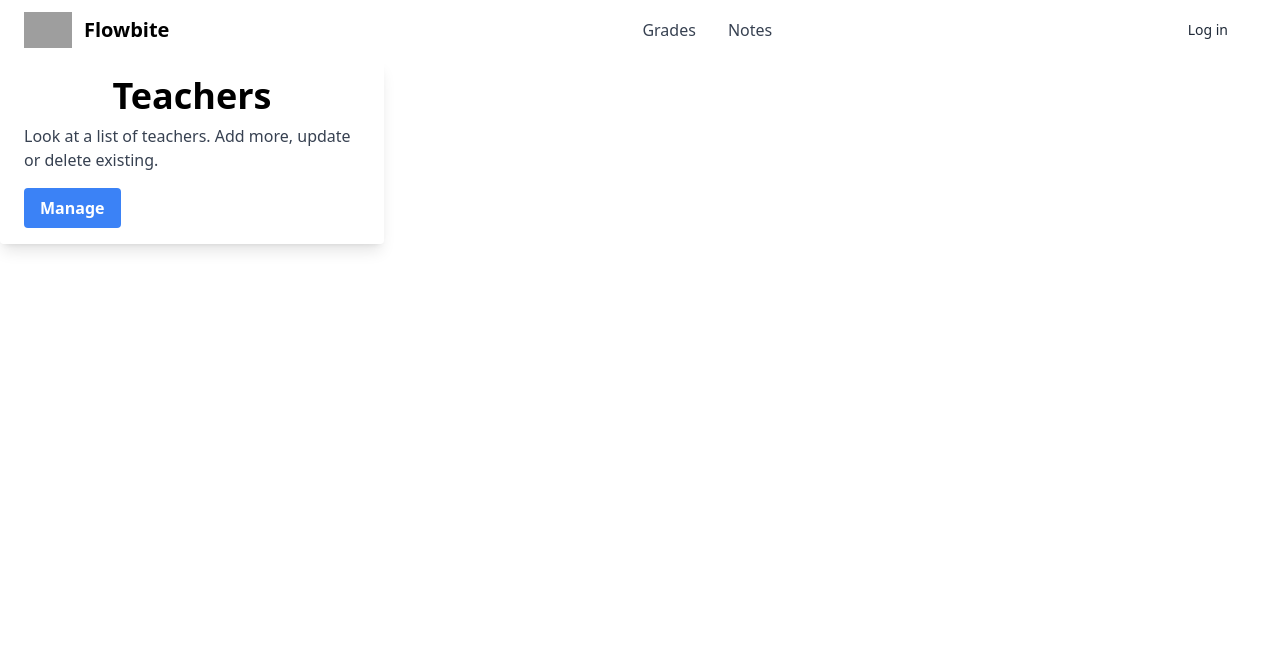
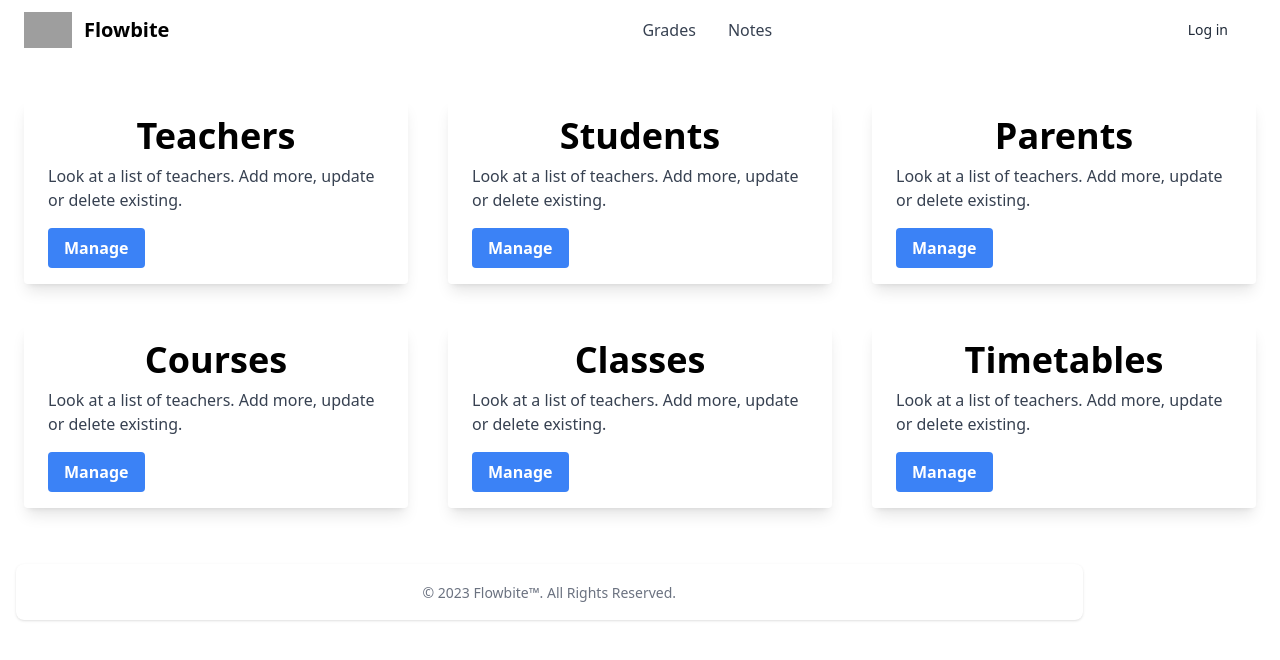
Before and after one commit to JakJaj/Gradebook, a React (Vite) app in the folder frontend/: page / in a window 1280 px wide. Shown: the top 660 px of the page. Built offline with nearby package versions, Linux system fonts and the light colour scheme; grey boxes are pictures that could not be loaded.

Commit message:
add boxes that are created from json array

```diff
--- a/frontend/src/components/pages/admin/Admin.tsx
+++ b/frontend/src/components/pages/admin/Admin.tsx
@@ -2,13 +2,21 @@ import React from "react";
 import TopBar from "../../App/base-components/topbar/TopBar";
 import Footer from "../../App/base-components/footer/Footer";
 import ManagementBox from "./components/ManagementBox";
+import textContent from "./content";
+
 function Admin(){
+
+    const renderListOfBoxes = (text) => {
+        return text.map(item => <ManagementBox title={item.title} description={item.description} />)
+    }
 
     return(
         <>
         <TopBar />
-        <ManagementBox title="Teachers" description="Look at a list of teachers. Add more, update or delete existing."/>
-
+        <div className="flex my-10 flex-wrap gap-10 justify-center" >
+            {renderListOfBoxes(textContent)}
+        </div>
+        <Footer />
         </>
     )
 }
--- /dev/null
+++ b/frontend/src/components/pages/admin/content.ts
@@ -0,0 +1,28 @@
+const textContent = [
+    {
+        title: "Teachers",
+        description : "Look at a list of teachers. Add more, update or delete existing."
+    },
+    {
+        title: "Students",
+        description : "Look at a list of teachers. Add more, update or delete existing."
+    },
+    {
+        title: "Parents",
+        description : "Look at a list of teachers. Add more, update or delete existing."
+    },
+    {
+        title: "Courses",
+        description : "Look at a list of teachers. Add more, update or delete existing."
+    },
+    {
+        title: "Classes",
+        description : "Look at a list of teachers. Add more, update or delete existing."
+    },
+    {
+        title: "Timetables",
+        description : "Look at a list of teachers. Add more, update or delete existing."
+    }
+]
+
+export default textContent;
```
